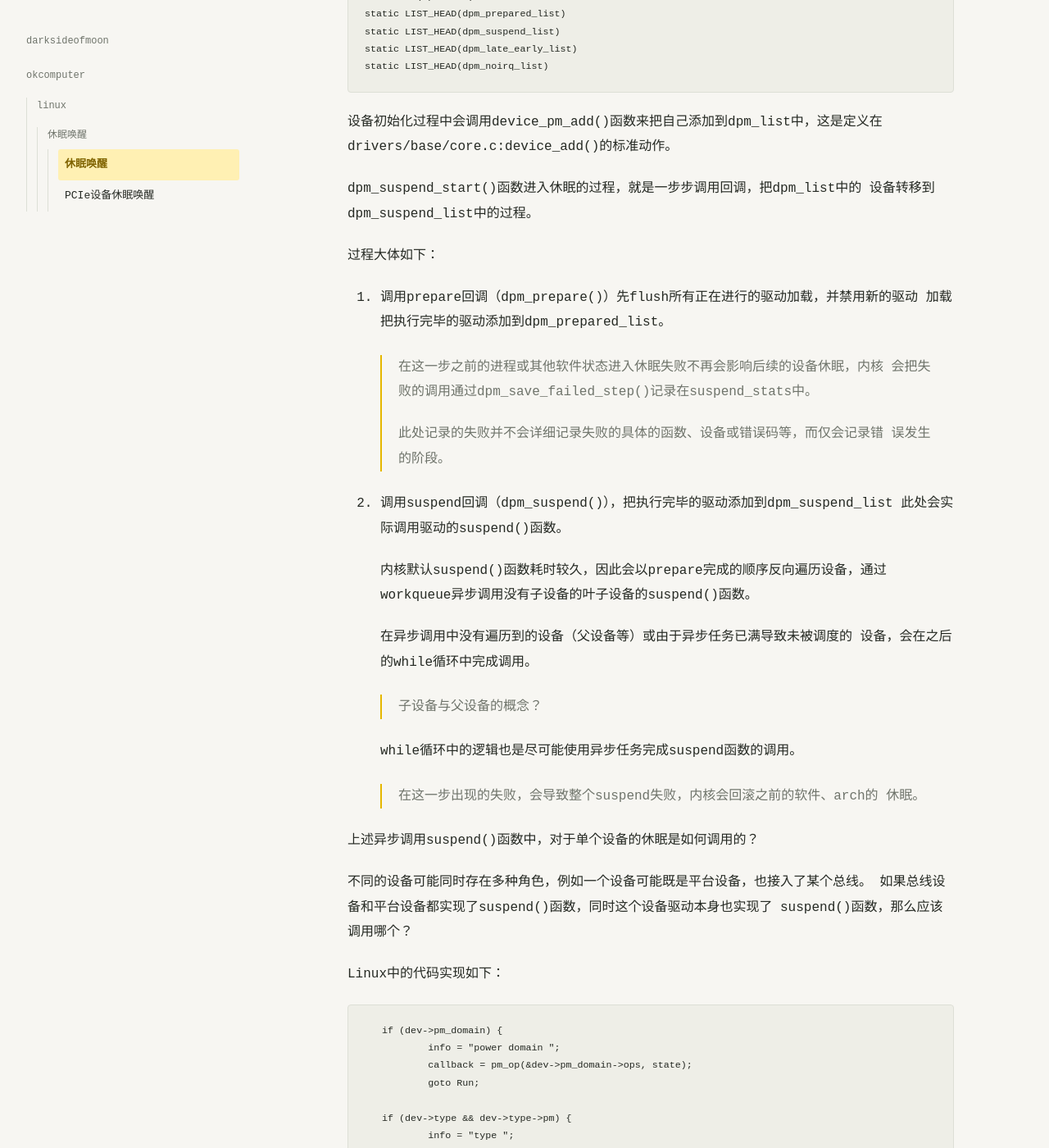
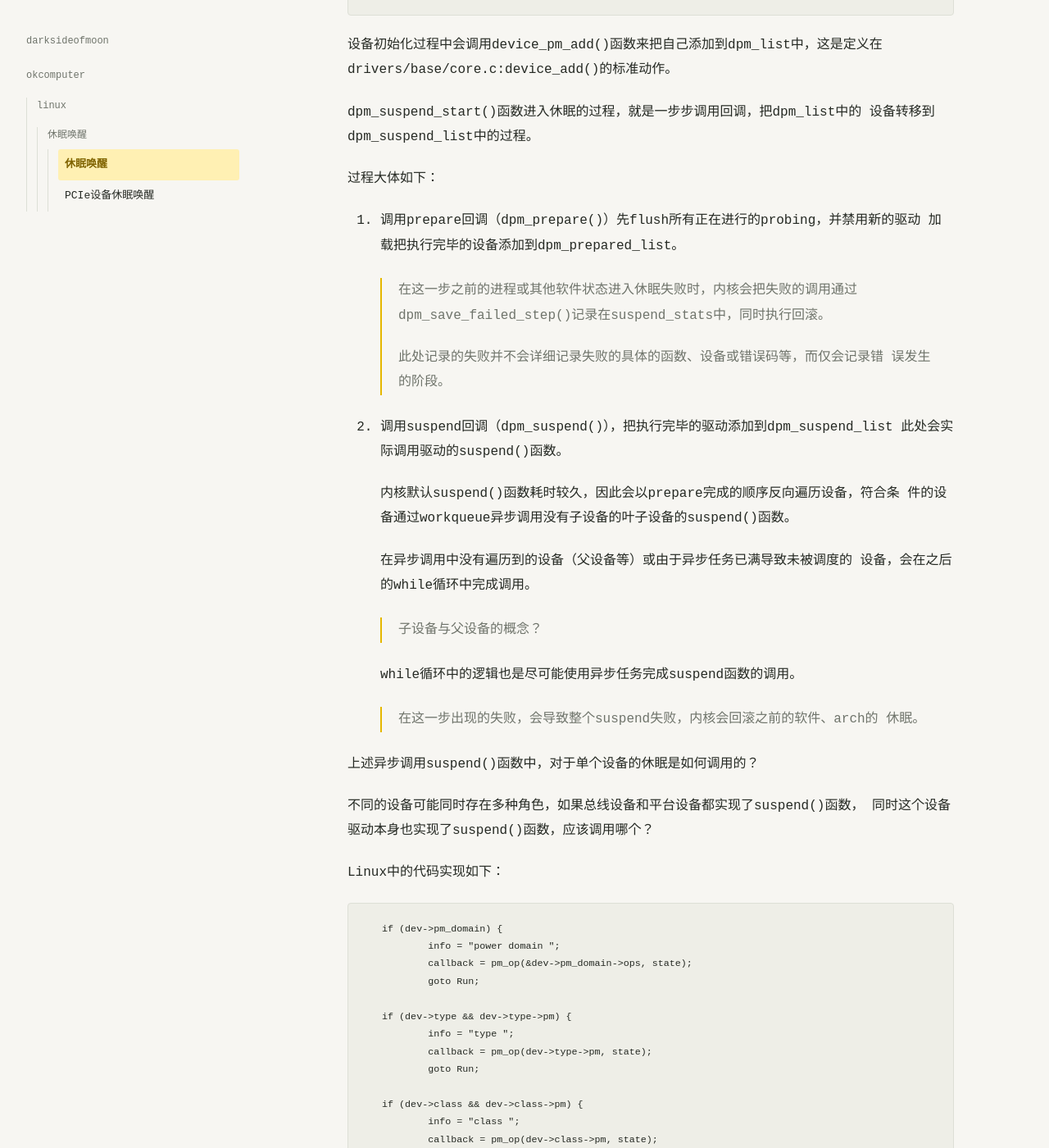
Before and after one commit to ohnomaxx/ohnomaxx.github.io, a Jekyll site: the page built from _notes/okcomputer/linux/休眠唤醒/休眠唤醒.md, in a window 1280 px wide and 1400 px high, scrolled down 2585 px. Shown: the whole window at 82% size. Built offline with Jekyll 4.4.1, drawn with Linux system fonts in a browser that asks for light colours; a style sheet for code colours, icons or effects is not loaded; some of the changed text lies outside the part shown.

Commit message:
linux pm: update a bit
Signed-off-by: Yushan Wang <szaffisnoob@gmail.com>

````diff
--- a/_notes/okcomputer/linux/休眠唤醒/休眠唤醒.md
+++ b/_notes/okcomputer/linux/休眠唤醒/休眠唤醒.md
@@ -19,8 +19,7 @@ Linux中的休眠唤醒是通过 /sys/power/state 来操作的。
 
 针对s2ram分析，即PM_SUSPEND_MEM。
 
-休眠流程
-========
+## 休眠流程
 
 Linux的系统休眠分为以下几个阶段，定义在enum suspend_stat_step中：
 - SUSPEND_WORKING
@@ -33,8 +32,7 @@ Linux的系统休眠分为以下几个阶段，定义在enum suspend_stat_step
 - SUSPEND_RESUME_EARLY
 - SUSPEND_RESUME
 
-软件状态的休眠（enter_state()）
--------------------------------
+### 软件状态的休眠（enter_state()）
 
 操作sysfs后，进入kernel/power/main.c中的处理函数，先解析入参，并调用
 kernel/power/suspend.c中的enter_state()开始处理。
@@ -43,8 +41,8 @@ enter_state() 的大致流程如下：
 1. 先尝试获取system_transition_mutex，这个锁定义在kernel/reboot.c中，看起来是
    控制整个系统状态的锁。
    如果获取失败，则直接返回，宣告进入休眠失败。
-2. 根据sync_on_suspend_enabled的配置，选择是否完成FS的同步。这个配置是.config中
-   的静态配置，在编译时就需要完成选择。
+2. 根据sync_on_suspend_enabled的配置，选择是否完成FS的同步。这个配置在.config中
+   设置初始值，也可在/sys/power/sync_on_suspend中改配。
 3. 把pm_suspend_global_flags清零，后续用于记录休眠过程中的状态。
 4. suspend_prepare
    4.1 冻结FS
@@ -90,7 +87,7 @@ dpm的全称（应该）是device_power_management，通过几个链表来管理
 ```c
 LIST_HEAD(dpm_list)	// 正常的尚未进入休眠状态的所有设备
 static LIST_HEAD(dpm_prepared_list)
-static LIST_HEAD(dpm_suspend_list)
+static LIST_HEAD(dpm_suspended_list)
 static LIST_HEAD(dpm_late_early_list)
 static LIST_HEAD(dpm_noirq_list)
 ```
@@ -103,11 +100,11 @@ dpm_suspend_start()函数进入休眠的过程，就是一步步调用回调，
 
 过程大体如下：
 
-1. 调用prepare回调（dpm_prepare()）先flush所有正在进行的驱动加载，并禁用新的驱动
-   加载把执行完毕的驱动添加到dpm_prepared_list。
+1. 调用prepare回调（dpm_prepare()）先flush所有正在进行的probing，并禁用新的驱动
+   加载把执行完毕的设备添加到dpm_prepared_list。
 
-   >在这一步之前的进程或其他软件状态进入休眠失败不再会影响后续的设备休眠，内核
-   > 会把失败的调用通过dpm_save_failed_step()记录在suspend_stats中。
+   > 在这一步之前的进程或其他软件状态进入休眠失败时，内核会把失败的调用通过
+   > dpm_save_failed_step()记录在suspend_stats中，同时执行回滚。
    >
    >此处记录的失败并不会详细记录失败的具体的函数、设备或错误码等，而仅会记录错
    > 误发生的阶段。
@@ -115,8 +112,8 @@ dpm_suspend_start()函数进入休眠的过程，就是一步步调用回调，
 3. 调用suspend回调（dpm_suspend()），把执行完毕的驱动添加到dpm_suspend_list
    此处会实际调用驱动的suspend()函数。
 
-   内核默认suspend()函数耗时较久，因此会以prepare完成的顺序反向遍历设备，通过
-   workqueue异步调用没有子设备的叶子设备的suspend()函数。
+   内核默认suspend()函数耗时较久，因此会以prepare完成的顺序反向遍历设备，符合条
+   件的设备通过workqueue异步调用没有子设备的叶子设备的suspend()函数。
 
    在异步调用中没有遍历到的设备（父设备等）或由于异步任务已满导致未被调度的
    设备，会在之后的while循环中完成调用。
@@ -131,9 +128,8 @@ dpm_suspend_start()函数进入休眠的过程，就是一步步调用回调，
 
 上述异步调用suspend()函数中，对于单个设备的休眠是如何调用的？
 
-不同的设备可能同时存在多种角色，例如一个设备可能既是平台设备，也接入了某个总线。
-如果总线设备和平台设备都实现了suspend()函数，同时这个设备驱动本身也实现了
-suspend()函数，那么应该调用哪个？
+不同的设备可能同时存在多种角色，如果总线设备和平台设备都实现了suspend()函数，
+同时这个设备驱动本身也实现了suspend()函数，应该调用哪个？
 
 Linux中的代码实现如下：
 
@@ -174,18 +170,17 @@ Run:us
 
 ```
 
-也就是Linux会依次调用
+也就是Linux会按优先级依次调用
 - pm_domain
 - type
 - class
 - bus
-的回调，调用完相应的回调以后，再调用设备自己的suspend()
+的回调，调用完相应的回调或返回失败时，调用设备自己的suspend()
 
-当设备自身的suspend()回调正常返回后，会取消置位父设备以及此设备的supplier的相应
-flag，这样来允许后续父设备和supplier的suspend，从而保证下电顺序正常。
+父设备和supplier在调用自己的suspend()之前，会等待子设备/consumer的completion
+完成，以此来保证设备下电顺序正常。
 
 
-PM_DOMAIN
----------
+### PM_DOMAIN
 
 pm_domain是为了让相同设备实现不同的拓扑以及掉电顺序与规则设计的。
````
Also changed, not shown: other parts of _notes/okcomputer/linux/休眠唤醒/休眠唤醒.md (+2 -3 lines), _notes/okcomputer/linux/休眠唤醒/PCIe设备休眠唤醒.md (+96 -13 lines).
